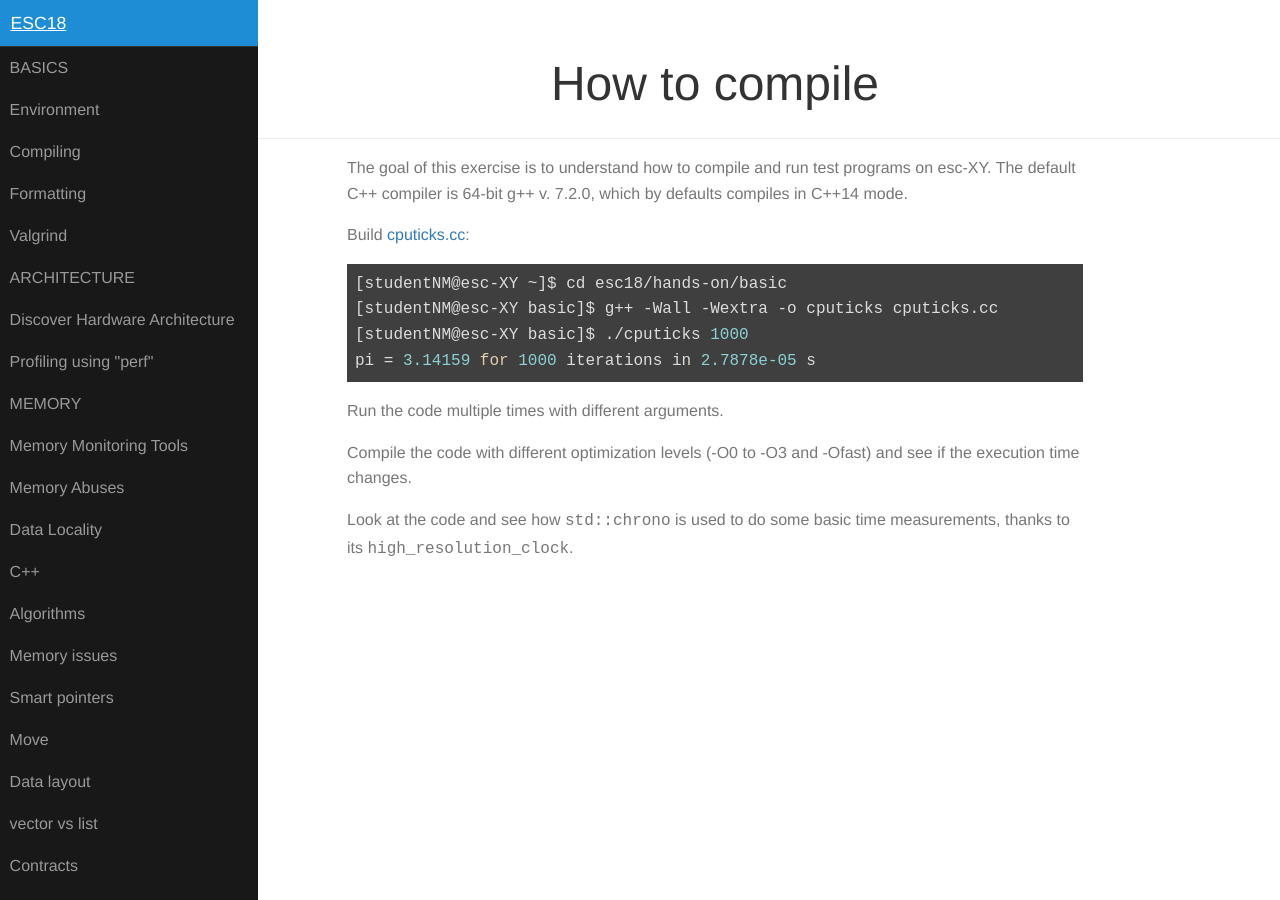
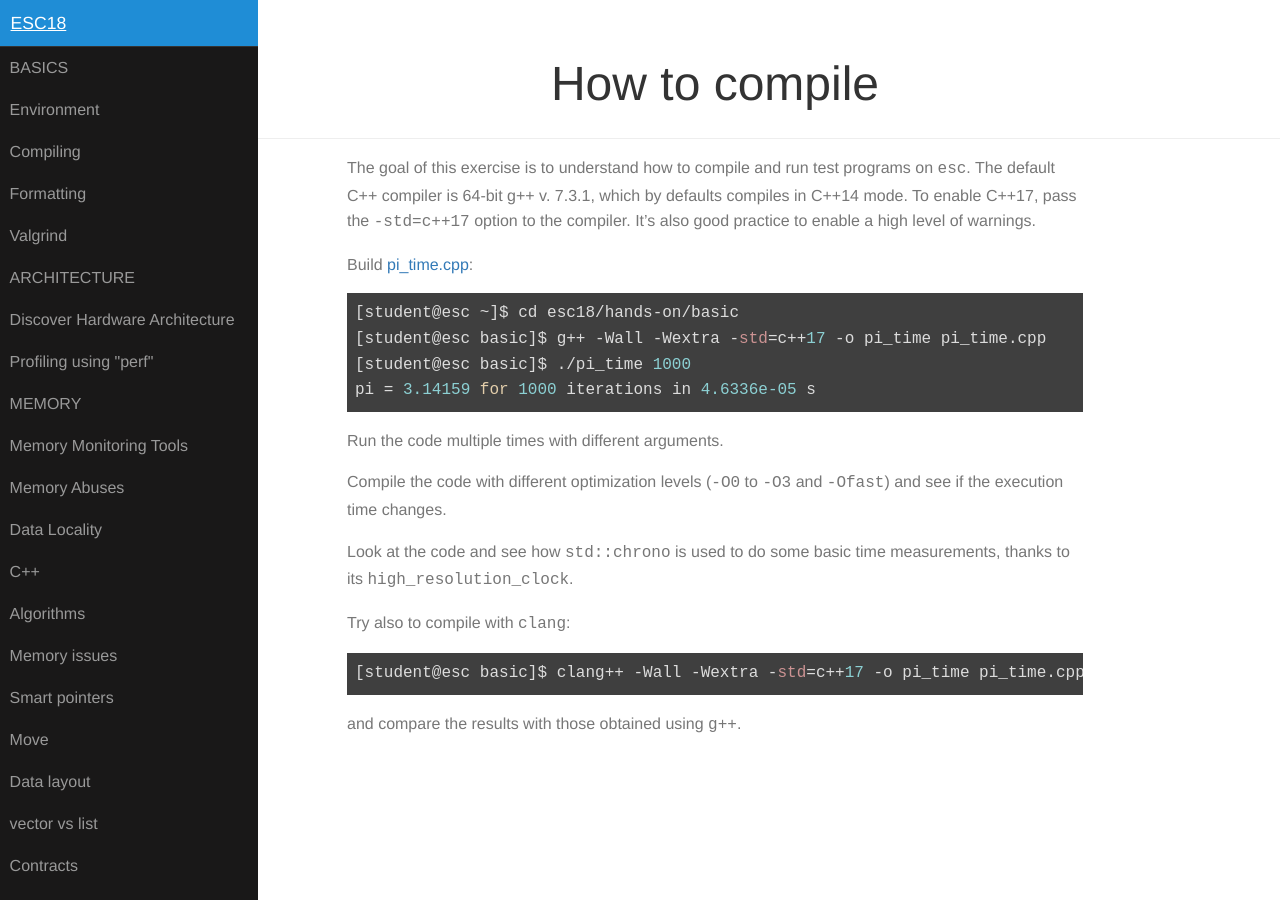
Before and after one commit to gudrutis/esc18, a Jekyll site: the page built from basic/compiling.markdown, in a window 1280 px wide. Built offline with Jekyll 4.4.1, drawn with Linux system fonts in a browser that asks for light colours.

Commit message:
review compilation instructions

```diff
--- a/basic/compiling.markdown
+++ b/basic/compiling.markdown
@@ -4,21 +4,28 @@ category: basic
 layout: main
 ---
 
-The goal of this exercise is to understand how to compile and run test
-programs on esc-XY. The default C++ compiler is 64-bit g++ v. 7.2.0,
-which by defaults compiles in C++14 mode.
+The goal of this exercise is to understand how to compile and run test programs
+on `esc`. The default C++ compiler is 64-bit g++ v. 7.3.1, which by defaults
+compiles in C++14 mode. To enable C++17, pass the `-std=c++17` option to the
+compiler. It's also good practice to enable a high level of warnings.
 
-Build [cputicks.cc]({{site.exercises_repo}}/hands-on/basic/cputicks.cc):
+Build [pi_time.cpp]({{site.exercises_repo}}/hands-on/basic/pi_time.cpp):
 
-    [studentNM@esc-XY ~]$ cd esc18/hands-on/basic
-    [studentNM@esc-XY basic]$ g++ -Wall -Wextra -o cputicks cputicks.cc
-    [studentNM@esc-XY basic]$ ./cputicks 1000
-    pi = 3.14159 for 1000 iterations in 2.7878e-05 s
+    [student@esc ~]$ cd esc18/hands-on/basic
+    [student@esc basic]$ g++ -Wall -Wextra -std=c++17 -o pi_time pi_time.cpp
+    [student@esc basic]$ ./pi_time 1000
+    pi = 3.14159 for 1000 iterations in 4.6336e-05 s
 
 Run the code multiple times with different arguments.
 
-Compile the code with different optimization levels (-O0 to -O3 and
--Ofast) and see if the execution time changes.
+Compile the code with different optimization levels (`-O0` to `-O3` and
+`-Ofast`) and see if the execution time changes.
 
 Look at the code and see how `std::chrono` is used to do some basic
 time measurements, thanks to its `high_resolution_clock`.
+
+Try also to compile with `clang`:
+
+    [student@esc basic]$ clang++ -Wall -Wextra -std=c++17 -o pi_time pi_time.cpp
+
+and compare the results with those obtained using `g++`.
```
Also changed, not shown: 4 other files.
